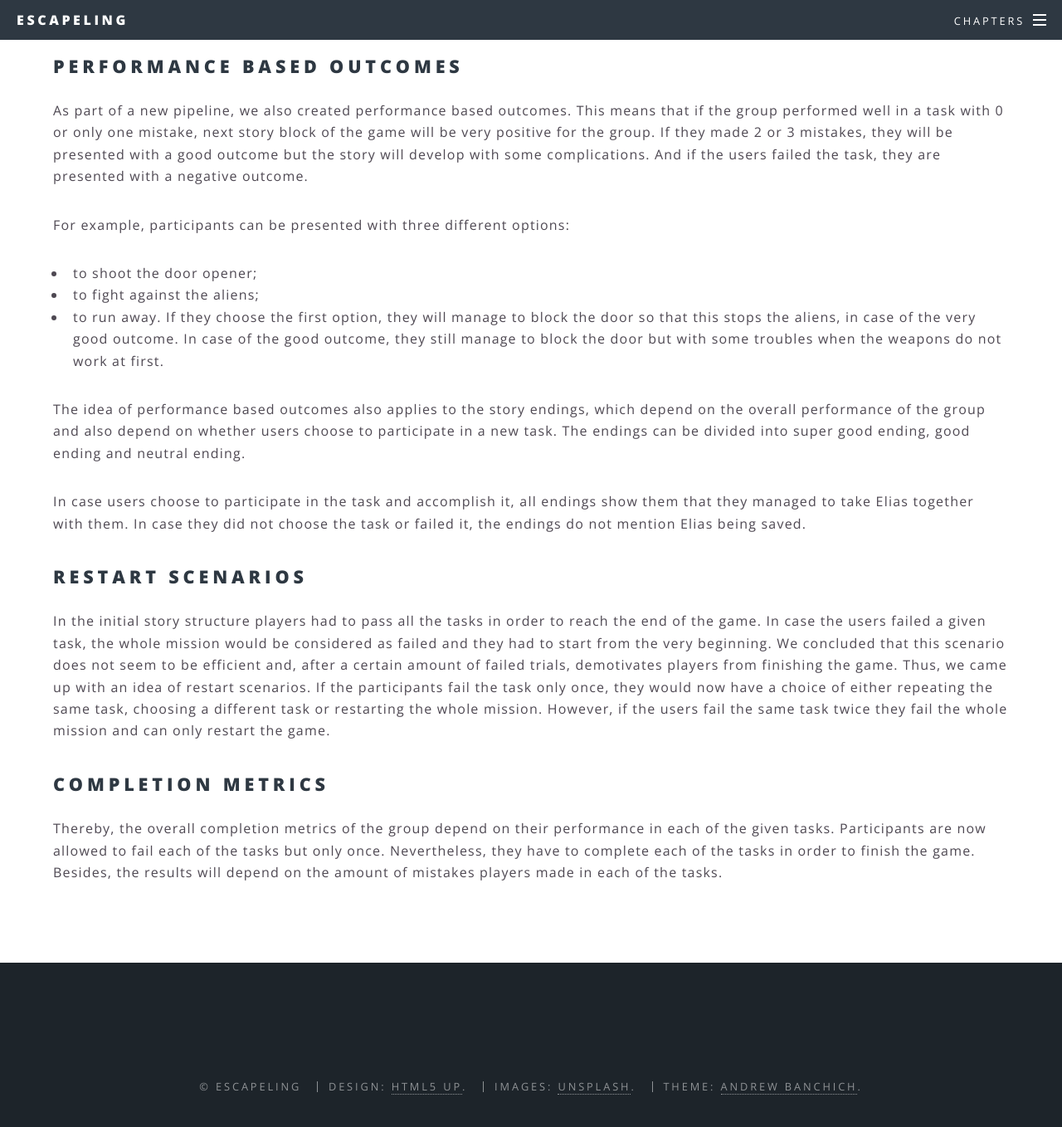
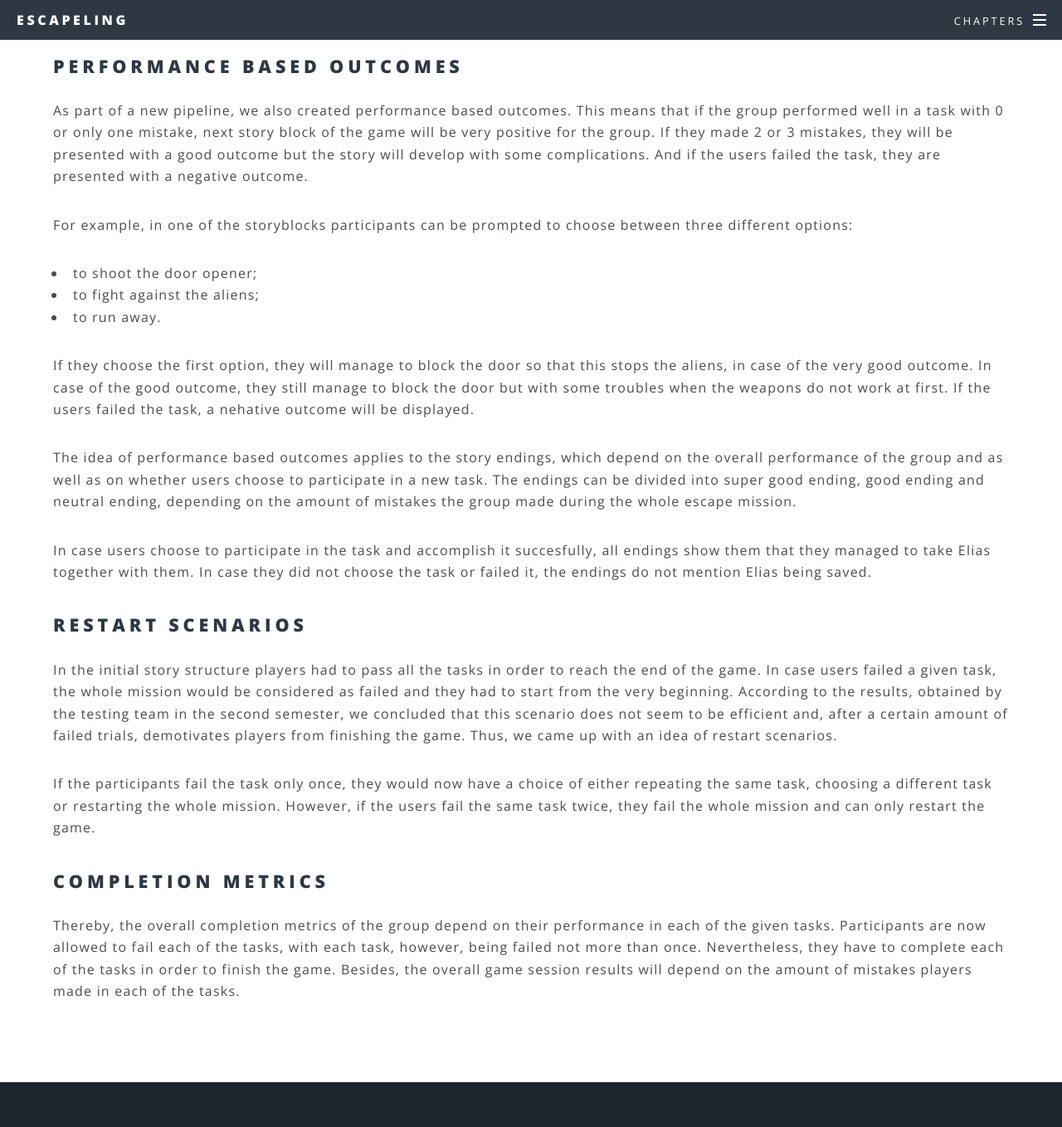
Before and after one commit to ALLUOS/ALLUOS.github.io, a Jekyll site: the page built from _posts/2021-01-03-storytelling.md, in a window 1280 px wide and 1400 px high, scrolled down 10033 px. Shown: the top 1358 px of the window at 83% size. Built offline with Jekyll 4.4.1, drawn with Linux system fonts in a browser that asks for light colours.

Commit message:
Update 2021-01-03-storytelling.md

```diff
--- a/_posts/2021-01-03-storytelling.md
+++ b/_posts/2021-01-03-storytelling.md
@@ -196,21 +196,23 @@ Note that the change of the story pipeline is not fully implemented yet. It is h
 
 As part of a new pipeline, we also created performance based outcomes. This means that if the group performed well in a task with 0 or only one mistake, next story block of the game will be very positive for the group. If they made 2 or 3 mistakes, they will be presented with a good outcome but the story will develop with some complications. And if the users failed the task, they are presented with a negative outcome.
 
-For example, participants can be presented with three different options:
+For example, in one of the storyblocks participants can be prompted to choose between three different options:
 * to shoot the door opener;
 * to fight against the aliens;
 * to run away.
-If they choose the first option, they will manage to block the door so that this stops the aliens, in case of the very good outcome. In case of the good outcome, they still manage to block the door but with some troubles when the weapons do not work at first.
 
-The idea of performance based outcomes also applies to the story endings, which depend on the overall performance of the group and also depend on whether users choose to participate in a new task. The endings can be divided into super good ending, good ending and neutral ending.
+If they choose the first option, they will manage to block the door so that this stops the aliens, in case of the very good outcome. In case of the good outcome, they still manage to block the door but with some troubles when the weapons do not work at first. If the users failed the task, a nehative outcome will be displayed.
 
-In case users choose to participate in the task and accomplish it, all endings show them that they managed to take Elias together with them. In case they did not choose the task or failed it, the endings do not mention Elias being saved.
+The idea of performance based outcomes applies to the story endings, which depend on the overall performance of the group and as well as on whether users choose to participate in a new task. The endings can be divided into super good ending, good ending and neutral ending, depending on the amount of mistakes the group made during the whole escape mission.
+
+In case users choose to participate in the task and accomplish it succesfully, all endings show them that they managed to take Elias together with them. In case they did not choose the task or failed it, the endings do not mention Elias being saved.
 
 ## Restart scenarios
 
-In the initial story structure players had to pass all the tasks in order to reach the end of the game. In case the users failed a given task, the whole mission would be considered as failed and they had to start from the very beginning. We concluded that this scenario does not seem to be efficient and, after a certain amount of failed trials, demotivates players from finishing the game. Thus, we came up with an idea of restart scenarios.
-If the participants fail the task only once, they would now have a choice of either repeating the same task, choosing a different task or restarting the whole mission. However, if the users fail the same task twice they fail the whole mission and can only restart the game.
+In the initial story structure players had to pass all the tasks in order to reach the end of the game. In case users failed a given task, the whole mission would be considered as failed and they had to start from the very beginning. According to the results, obtained by the testing team in the second semester, we concluded that this scenario does not seem to be efficient and, after a certain amount of failed trials, demotivates players from finishing the game. Thus, we came up with an idea of restart scenarios.
+
+If the participants fail the task only once, they would now have a choice of either repeating the same task, choosing a different task or restarting the whole mission. However, if the users fail the same task twice, they fail the whole mission and can only restart the game.
 
 ## Completion metrics
 
-Thereby, the overall completion metrics of the group depend on their performance in each of the given tasks. Participants are now allowed to  fail each of the tasks but only once. Nevertheless, they have to complete each of the tasks in order to finish the game. Besides, the results will depend on the amount of mistakes players made in each of the tasks.
+Thereby, the overall completion metrics of the group depend on their performance in each of the given tasks. Participants are now allowed to fail each of the tasks, with each task, however, being failed not more than once. Nevertheless, they have to complete each of the tasks in order to finish the game. Besides, the overall game session results will depend on the amount of mistakes players made in each of the tasks.
```
